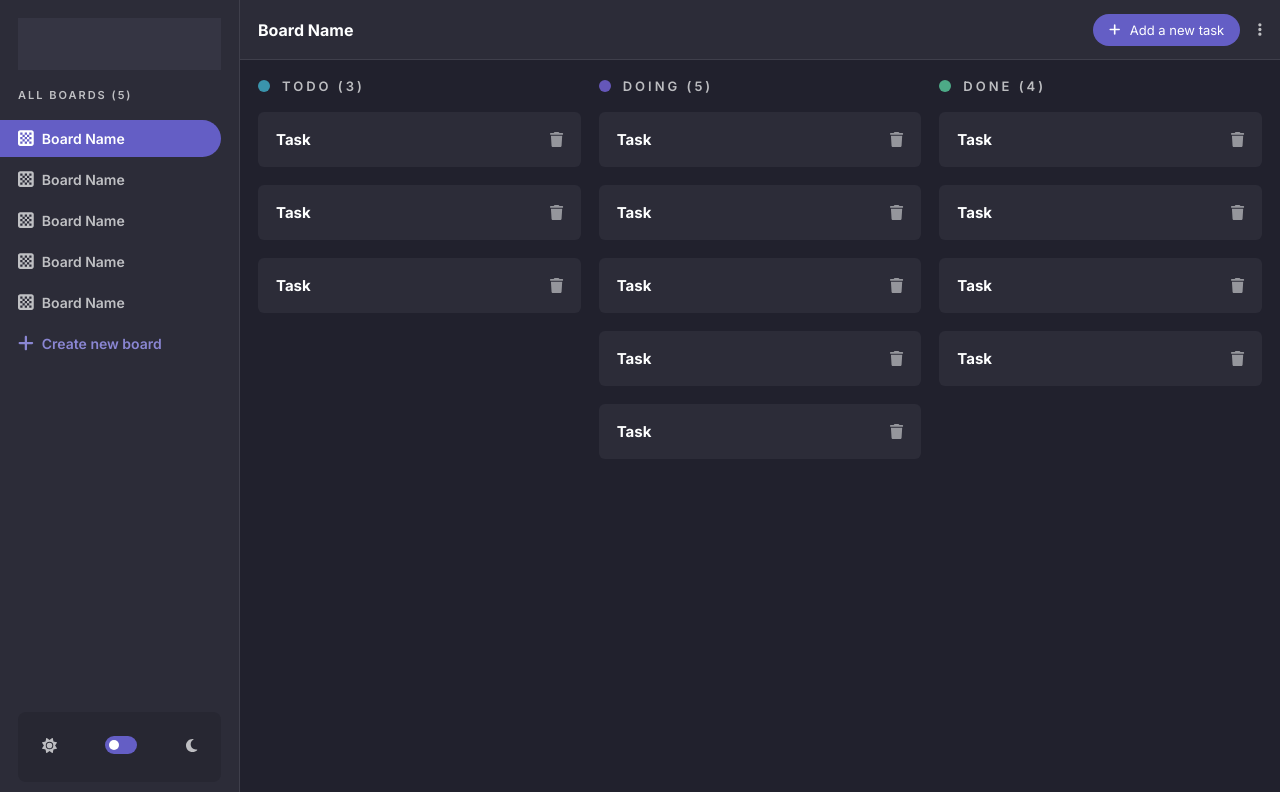
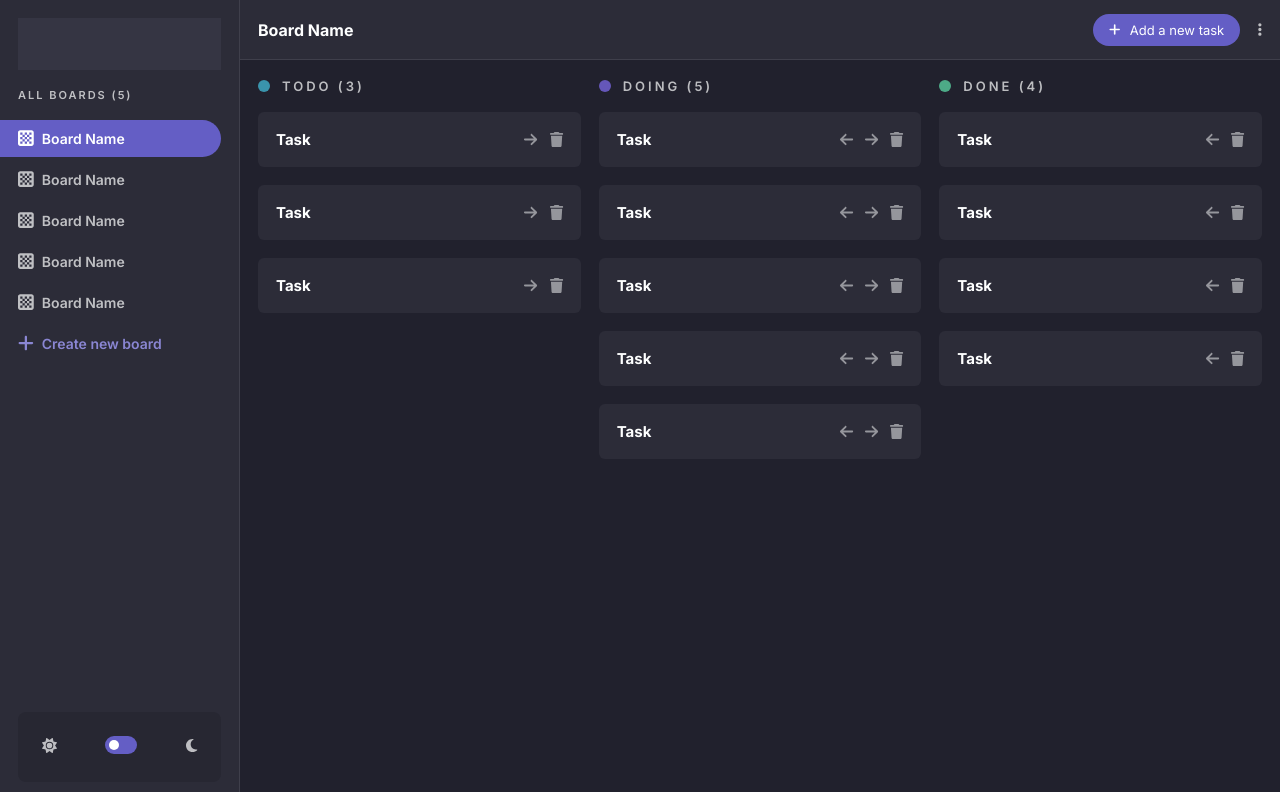
Before and after one commit to jindrichkraft/kanban-app, a React (Vite) app: page /board/1 in a window 1280 px wide. Shown: the top 792 px of the page. Built offline with nearby package versions, Linux system fonts and the light colour scheme.

Commit message:
Handling removing tasks

```diff
--- a/src/components/blocks/PageNavigation/PageNavigation.component.tsx
+++ b/src/components/blocks/PageNavigation/PageNavigation.component.tsx
@@ -5,6 +5,9 @@ import './PageNavigation.styles.scss';
 
 const PageNavigation = (): JSX.Element => (
   <nav className="page-navigation">
+    <div className="sidebar-hider">
+      <Icon name="bars" type="fas" />
+    </div>
     <h2 className="board-name-label">Board Name</h2>
     <ul className="nav-items">
       <li className="nav-item full-opacity">
--- a/src/components/blocks/PageNavigation/PageNavigation.styles.scss
+++ b/src/components/blocks/PageNavigation/PageNavigation.styles.scss
@@ -4,6 +4,16 @@
   padding: 0 1.8rem;
   background-color: #2C2C38;
   border-bottom: 1px solid #3F3F4B;
+
+  .sidebar-hider {
+    margin-right: 1.8rem;
+    font-size: 1.7rem;
+    cursor: pointer;
+
+    @media (min-width: 1024px) {
+      display: none;
+    }
+  }
 
   .board-name-label {
     font-size: 1.6rem;
--- a/src/components/blocks/TaskBox/TaskBox.component.tsx
+++ b/src/components/blocks/TaskBox/TaskBox.component.tsx
@@ -1,4 +1,7 @@
+import { useDispatch } from 'react-redux';
+
 import Icon from '../../elements/Icon';
+import { removeTask } from '../../../redux/slices/task';
 
 import type { ITask } from '../../../typings/task';
 
@@ -9,16 +12,40 @@ interface IProps {
 }
 
 const TaskBox = ({ task }: IProps): JSX.Element => {
-  const handleDelete = () => {
+  const dispatch = useDispatch();
+
+  const handleMoveBack = () => {
     alert('a');
+  };
+
+  const handleMoveForward = () => {
+    alert('a');
+  };
+
+  const handleDelete = (id: ITask['id']) => {
+    dispatch(removeTask(id));
   };
 
   return (
     <div className="task-box">
       <h4 className="box-text">{task.title}</h4>
-      <Icon name="trash" type="fas" onClick={handleDelete} />
+      <div className="box-icons">
+        {task.type !== 'todo' ? (
+          <div className="move-back-icon" onClick={handleMoveBack}>
+            <Icon name="arrow-left" type="fas" />
+          </div>
+        ) : null}
+        {task.type !== 'done' ? (
+          <div className="move-forward-icon" onClick={handleMoveForward}>
+            <Icon name="arrow-right" type="fas" />
+          </div>
+        ) : null}
+        <div className="delete-icon" onClick={() => handleDelete(task.id)}>
+          <Icon name="trash" type="fas" />
+        </div>
+      </div>
     </div>
   );
-}
+};
 
 export default TaskBox;
--- a/src/components/blocks/TaskBox/TaskBox.styles.scss
+++ b/src/components/blocks/TaskBox/TaskBox.styles.scss
@@ -5,8 +5,13 @@
   background-color: #2C2C38;
   border-radius: 0.6rem;
 
+  .box-icons {
+    display: flex;
+    gap: 1.2rem;
+    margin-left: auto;
+  }
+
   .icon {
-    margin-left: auto;
     opacity: 0.5;
     transition: opacity 0.2s;
     cursor: pointer;
--- a/src/components/blocks/TaskColumns/TaskColumns.component.tsx
+++ b/src/components/blocks/TaskColumns/TaskColumns.component.tsx
@@ -3,24 +3,25 @@ import TaskBox from '../TaskBox';
 import type { ITask } from '../../../typings/task';
 
 interface IProps {
-  todoTasks?: ITask[];
-  doingTasks?: ITask[];
-  doneTasks?: ITask[];
+  tasks: ITask[];
 }
 
 import './TaskColumns.styles.scss';
 
-const TaskColumns = ({
-  todoTasks,
-  doingTasks,
-  doneTasks,
-}: IProps): JSX.Element => (
+const TaskColumns = ({ tasks }: IProps): JSX.Element => {
+  const todoTasks = tasks.filter((task) => task.type === 'todo');
+  const doingTasks = tasks.filter((task) => task.type === 'doing');
+  const doneTasks = tasks.filter((task) => task.type === 'done');
+
+  return (
     <div className="task-columns">
       <div className="column column--todo">
         <h3 className="column-title">Todo ({todoTasks?.length ?? 0})</h3>
         <div className="tasks">
           {todoTasks
-          ? todoTasks.map((task, index) => <TaskBox key={index} task={task} />)
+            ? todoTasks.map((task, index) => (
+                <TaskBox key={index} task={task} />
+              ))
             : null}
         </div>
       </div>
@@ -28,7 +29,9 @@ const TaskColumns = ({
         <h3 className="column-title">Doing ({doingTasks?.length ?? 0})</h3>
         <div className="tasks">
           {doingTasks
-          ? doingTasks.map((task, index) => <TaskBox key={index} task={task} />)
+            ? doingTasks.map((task, index) => (
+                <TaskBox key={index} task={task} />
+              ))
             : null}
         </div>
       </div>
@@ -36,11 +39,14 @@ const TaskColumns = ({
         <h3 className="column-title">Done ({doneTasks?.length ?? 0})</h3>
         <div className="tasks">
           {doneTasks
-          ? doneTasks.map((task, index) => <TaskBox key={index} task={task} />)
+            ? doneTasks.map((task, index) => (
+                <TaskBox key={index} task={task} />
+              ))
             : null}
         </div>
       </div>
     </div>
   );
+};
 
 export default TaskColumns;
--- a/src/components/elements/Icon/Icon.component.tsx
+++ b/src/components/elements/Icon/Icon.component.tsx
@@ -9,15 +9,13 @@ import './Icon.styles.scss';
 interface IProps {
   name: IconName;
   type: IconPrefix;
-  // eslint-disable-next-line
-  [x: string]: any;
 }
 
 library.add(fas);
 
-const Icon = ({ name, type, ...restProps }: IProps): JSX.Element => (
+const Icon = ({ name, type }: IProps): JSX.Element => (
   <div className="icon">
-    <FontAwesomeIcon icon={[type, name]} {...restProps} />
+    <FontAwesomeIcon icon={[type, name]} />
   </div>
 );
 
--- a/src/pages/BoardPage.tsx
+++ b/src/pages/BoardPage.tsx
@@ -1,25 +1,18 @@
+import { useSelector } from 'react-redux';
+
 import DefaultLayout from '../layouts/DefaultLayout';
 import TaskColumns from '../components/blocks/TaskColumns';
 
-const BoardPage = (): JSX.Element => (
-  <DefaultLayout>
-    <TaskColumns
-      todoTasks={[{ title: 'Task ' }, { title: 'Task ' }, { title: 'Task ' }]}
-      doingTasks={[
-        { title: 'Task ' },
-        { title: 'Task ' },
-        { title: 'Task ' },
-        { title: 'Task ' },
-        { title: 'Task ' },
-      ]}
-      doneTasks={[
-        { title: 'Task ' },
-        { title: 'Task ' },
-        { title: 'Task ' },
-        { title: 'Task ' },
-      ]}
-    />
-  </DefaultLayout>
-);
+import type { RootState } from '../redux/store';
+
+const BoardPage = (): JSX.Element => {
+  const { tasks } = useSelector((state: RootState) => state.tasks);
+
+  return (
+    <DefaultLayout>
+      <TaskColumns tasks={tasks || []} />
+    </DefaultLayout>
+  );
+};
 
 export default BoardPage;
--- /dev/null
+++ b/src/redux/slices/task.ts
@@ -0,0 +1,39 @@
+import { createSlice } from '@reduxjs/toolkit';
+
+import type { PayloadAction } from '@reduxjs/toolkit';
+
+import type { ITask } from '../../typings/task';
+
+interface InitialStateDefaultObject {
+  tasks: ITask[];
+}
+
+const INITIAL_STATE: InitialStateDefaultObject = {
+  tasks: [
+    { id: 0, type: 'todo', title: 'Task ' },
+    { id: 1, type: 'todo', title: 'Task ' },
+    { id: 2, type: 'todo', title: 'Task ' },
+    { id: 3, type: 'doing', title: 'Task ' },
+    { id: 4, type: 'doing', title: 'Task ' },
+    { id: 5, type: 'doing', title: 'Task ' },
+    { id: 6, type: 'doing', title: 'Task ' },
+    { id: 7, type: 'doing', title: 'Task ' },
+    { id: 8, type: 'done', title: 'Task ' },
+    { id: 9, type: 'done', title: 'Task ' },
+    { id: 10, type: 'done', title: 'Task ' },
+    { id: 11, type: 'done', title: 'Task ' },
+  ],
+};
+
+const taskSlice = createSlice({
+  name: 'tasks',
+  initialState: INITIAL_STATE,
+  reducers: {
+    removeTask: (state, action: PayloadAction<ITask['id']>) => {
+      state.tasks = state.tasks.filter((task) => task.id !== action.payload);
+    },
+  },
+});
+
+export const { removeTask } = taskSlice.actions;
+export default taskSlice.reducer;
--- a/src/redux/store.ts
+++ b/src/redux/store.ts
@@ -1,7 +1,11 @@
 import { configureStore } from '@reduxjs/toolkit';
 
+import taskReducer from './slices/task';
+
 const store = configureStore({
-  reducer: {},
+  reducer: {
+    tasks: taskReducer,
+  },
 });
 
 export type RootState = ReturnType<typeof store.getState>;
--- a/src/styles/layout.scss
+++ b/src/styles/layout.scss
@@ -1,17 +1,32 @@
 #root {
   display: grid;
-  grid-template-columns: 24rem 1fr;
+  grid-template-columns: 1fr;
   grid-template-rows: 6rem 1fr;
   gap: 0px 0px;
   grid-template-areas:
-    'sidebar navigation'
-    'sidebar content';
+    'navigation'
+    'content';
   height: 100vh;
   background-color: #21212D;
   color: #FEFFFF;
+
+  @media (min-width: 1024px) {
+    grid-template-columns: 24rem 1fr;
+    grid-template-areas:
+      'sidebar navigation'
+      'sidebar content';
+  }
 }
 
-.page-sidebar { grid-area: sidebar; }
+.page-sidebar {
+  display: none;
+
+  @media (min-width: 1024px) {
+    display: flex;
+    grid-area: sidebar;
+  }
+}
+
 .page-navigation { grid-area: navigation; }
 .page-content {
   grid-area: content;
--- a/src/typings/task.ts
+++ b/src/typings/task.ts
@@ -1,3 +1,5 @@
 export interface ITask {
+  id: number;
+  type: 'todo' | 'doing' | 'done';
   title: string;
 }
```
Lines whose indentation alone changed are shown as unchanged.
